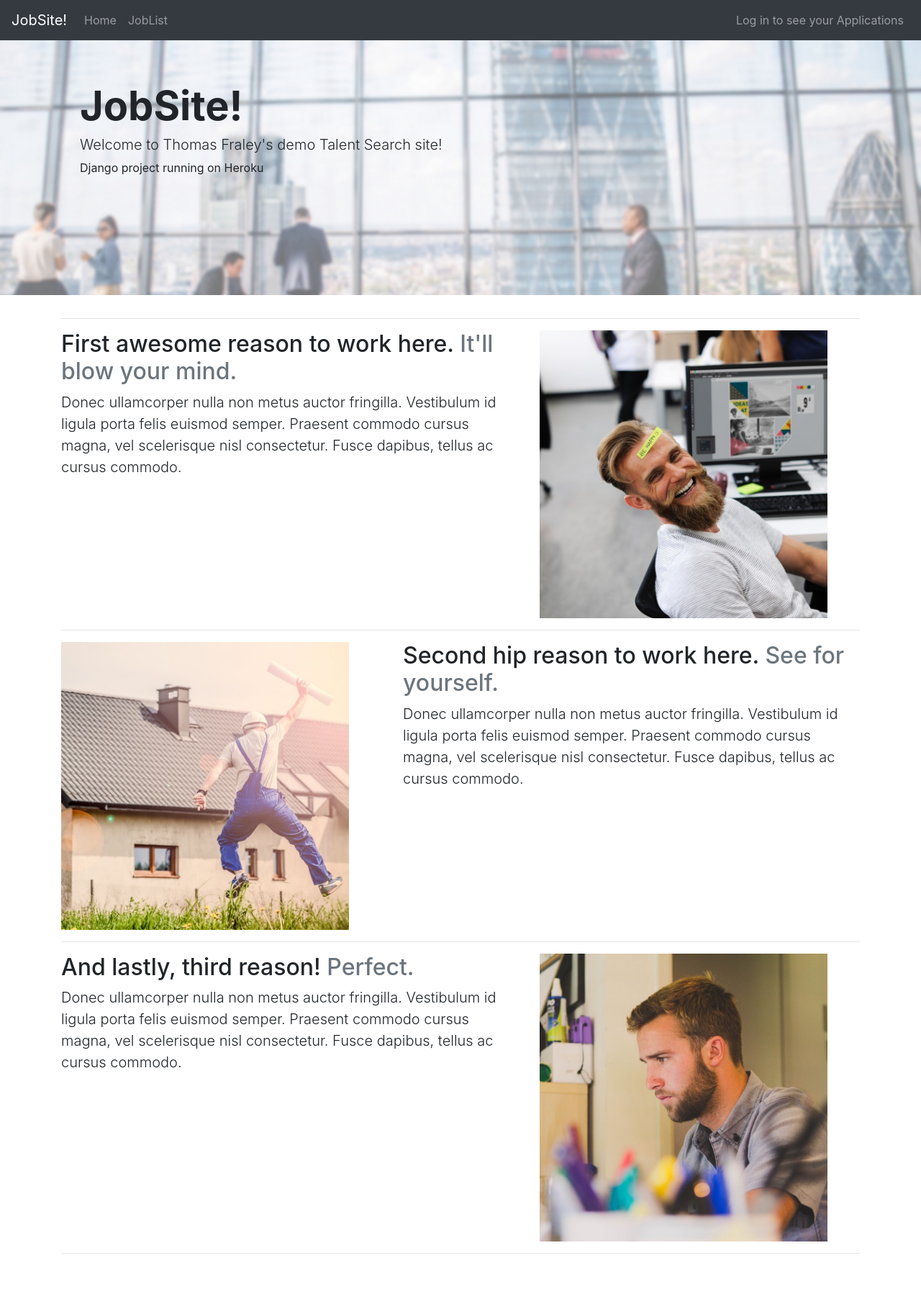
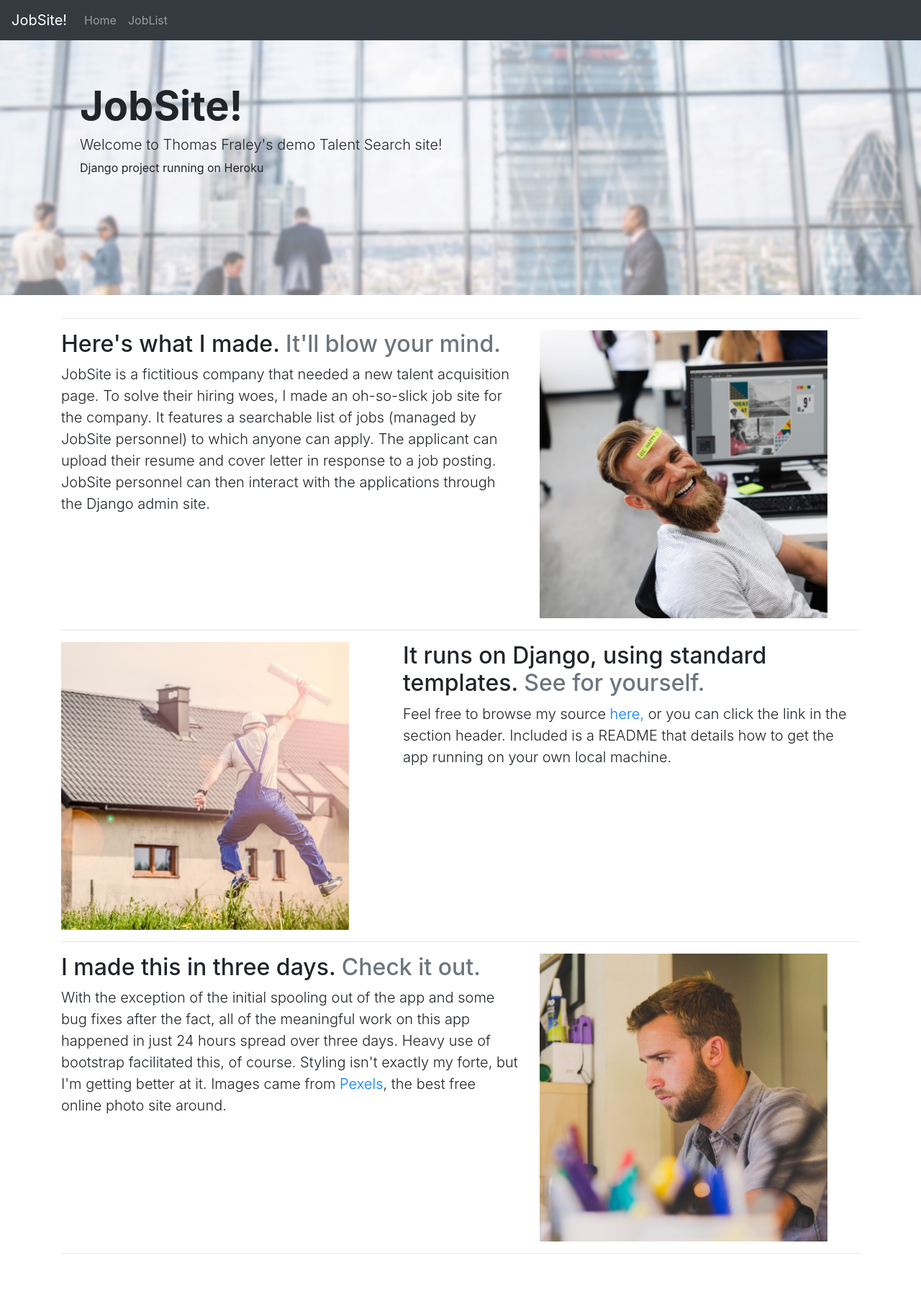
Before and after one commit to twfraley/JobSite, a Django app: page / in a window 1280 px wide. Shown: the top 1791 px of the page at 72% size. Run offline with Django 3.2, Linux system fonts and the light colour scheme; parts of the project's set-up code (start-up, migrations or seed data) failed here and were passed over; some libraries are stand-ins or nearby versions.

Commit message:
Updated homepage.  Made app resume-friendly.

```diff
--- a/jobsite/templates/base.html
+++ b/jobsite/templates/base.html
@@ -41,9 +41,9 @@
                         <a class="nav-link" href="{% url 'logout' %}">Log Out</a></p>
                     </li>
                 {% else %}
-                    <li class="nav-item">
+                    <!-- <li class="nav-item">
                         <a class="nav-link" href="{% url 'login' %}">Log in to see your Applications</a>
-                    </li>
+                    </li> -->
                 {% endif %}
             </ul>
         </div>
--- a/jobsite/templates/index.html
+++ b/jobsite/templates/index.html
@@ -30,12 +30,14 @@
 
             <div class="row featurette">
                 <div class="col-md-7">
-                    <h2 class="featurette-heading">First awesome reason to work here.
+                    <h2 class="featurette-heading">Here's what I made.
                         <span class="text-muted"><a href="{% url 'job_list' %}"
                                                     class="text-muted">It'll blow your mind.</a></span></h2>
-                    <p class="lead">Donec ullamcorper nulla non metus auctor fringilla. Vestibulum id ligula porta felis
-                        euismod semper. Praesent commodo cursus magna, vel scelerisque nisl consectetur. Fusce dapibus,
-                        tellus ac cursus commodo.</p>
+                    <p class="lead">JobSite is a fictitious company that needed a new talent acquisition page. To solve
+                        their hiring woes, I made an oh-so-slick job site for the company. It features a searchable list
+                        of jobs (managed by JobSite personnel) to which anyone can apply. The applicant can upload their
+                        resume and cover letter in response to a job posting. JobSite personnel can then interact with
+                        the applications through the Django admin site.</p>
                 </div>
                 <div class="col-md-5">
                     <a href="{% url 'job_list' %}">
@@ -50,12 +52,15 @@
 
             <div class="row featurette">
                 <div class="col-md-7 order-md-2">
-                    <h2 class="featurette-heading">Second hip reason to work here.
-                        <span class="text-muted"><a href="{% url 'job_list' %}" class="text-muted">See for yourself.</a></span>
+                    <h2 class="featurette-heading">It runs on Django, using standard templates.
+                        <span class="text-muted"><a
+                                href="https://github.com/twfraley/JobSite"
+                                class="text-muted">See for yourself.</a>
+                        </span>
                     </h2>
-                    <p class="lead">Donec ullamcorper nulla non metus auctor fringilla. Vestibulum id ligula porta felis
-                        euismod semper. Praesent commodo cursus magna, vel scelerisque nisl consectetur. Fusce dapibus,
-                        tellus ac cursus commodo.</p>
+                    <p class="lead">Feel free to browse my source <a href="https://github.com/twfraley/JobSite">here,
+                    </a> or you can click the link in the section header. Included is a README that details how to get
+                        the app running on your own local machine. </p>
                 </div>
                 <div class="col-md-5 order-md-1">
                     <a href="{% url 'job_list' %}">
@@ -70,12 +75,15 @@
 
             <div class="row featurette">
                 <div class="col-md-7">
-                    <h2 class="featurette-heading">And lastly, third reason!
-                        <span class="text-muted"><a href="{% url 'job_list' %}" class="text-muted">Perfect.</a></span>
+                    <h2 class="featurette-heading">I made this in three days.
+                        <span class="text-muted"><a href="{% url 'job_list' %}"
+                                                    class="text-muted">Check it out.</a></span>
                     </h2>
-                    <p class="lead">Donec ullamcorper nulla non metus auctor fringilla. Vestibulum id ligula porta felis
-                        euismod semper. Praesent commodo cursus magna, vel scelerisque nisl consectetur. Fusce dapibus,
-                        tellus ac cursus commodo.</p>
+                    <p class="lead">With the exception of the initial spooling out of the app and some bug fixes after
+                        the fact, all of the meaningful work on this app happened in just 24 hours spread over three
+                        days. Heavy use of bootstrap facilitated this, of course. Styling isn't exactly my forte, but
+                        I'm getting better at it. Images came from <a href="https://pexels.com">Pexels</a>, the best
+                        free online photo site around. </p>
                 </div>
                 <div class="col-md-5">
                     <a href="{% url 'job_list' %}">
```
